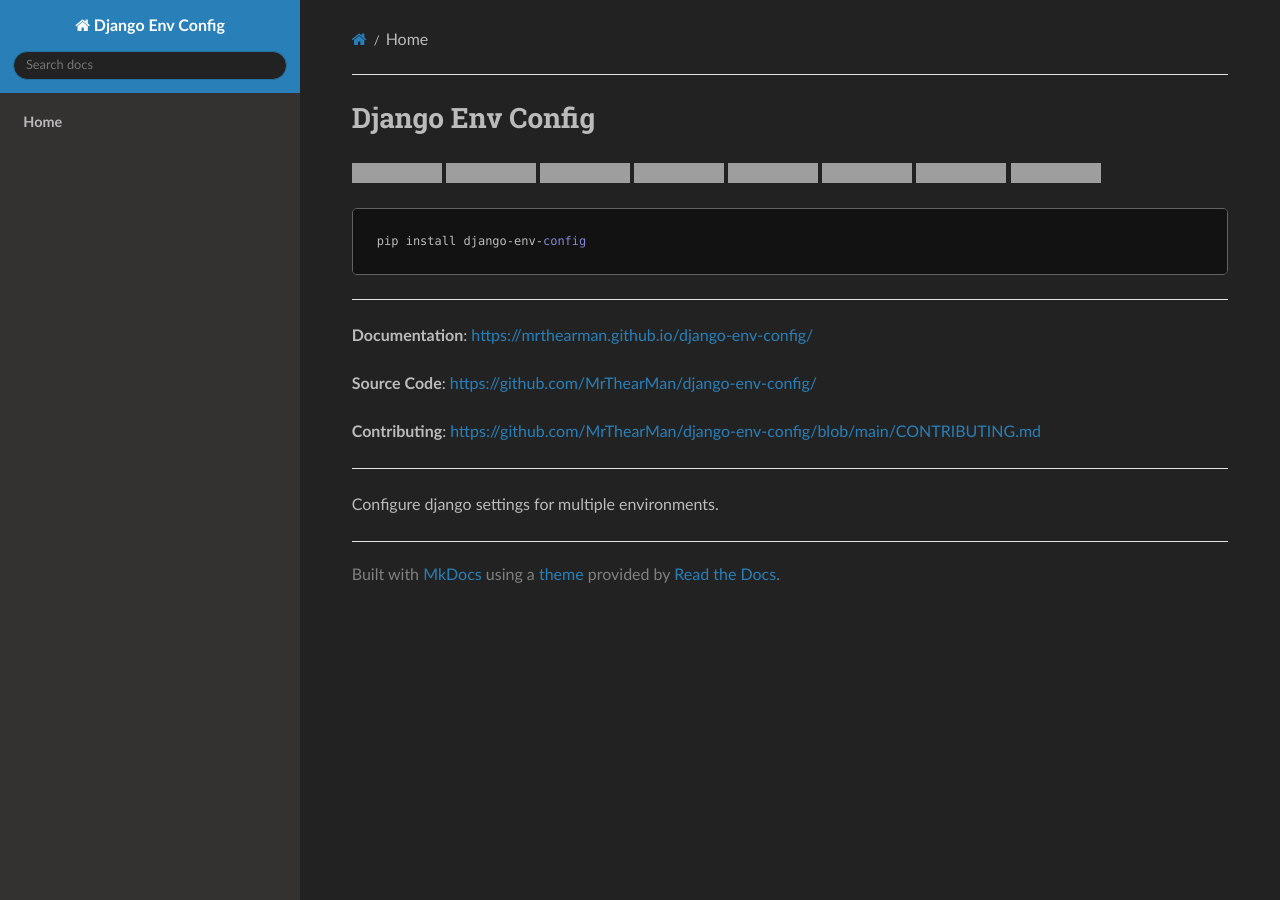
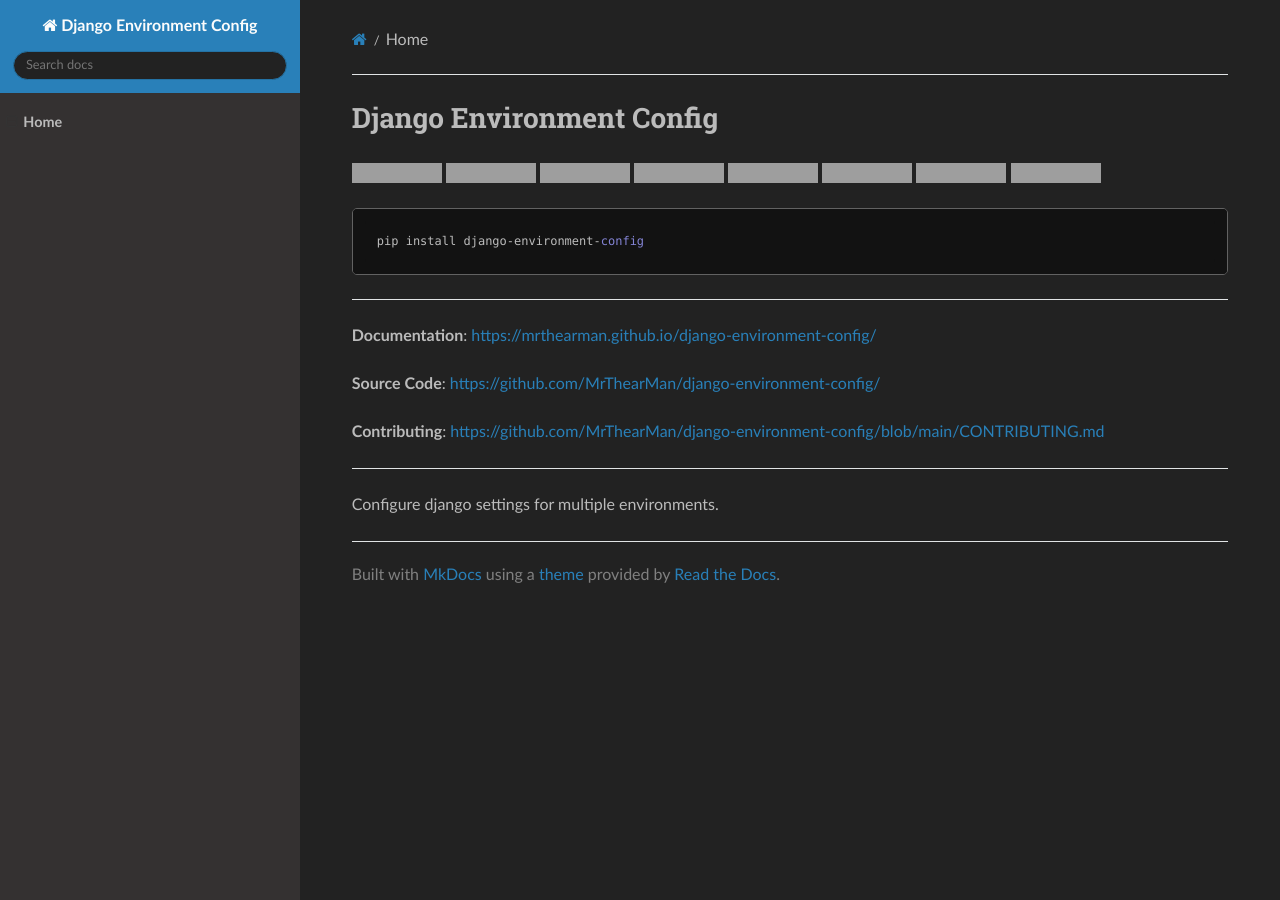
Before and after one commit to MrThearMan/django-environment-config, an MkDocs documentation site: the page built from docs/index.md, in a window 1280 px wide, cut to the strip 0-900 px from the top of the page. Built offline with MkDocs 1.6.1, drawn with Linux system fonts in a browser that asks for light colours; nearby versions of some CDN libraries; a script that is not in the unit is left out; grey boxes are pictures that could not be loaded.

Commit message:
Rename project to be able to publish to PyPI

````diff
--- a/docs/index.md
+++ b/docs/index.md
@@ -1,4 +1,4 @@
-# Django Env Config
+# Django Environment Config
 
 [![Coverage Status][coverage-badge]][coverage]
 [![GitHub Workflow Status][status-badge]][status]
@@ -10,33 +10,33 @@
 [![Python Version][version-badge]][pypi]
 
 ```shell
-pip install django-env-config
+pip install django-environment-config
 ```
 
 ---
 
-**Documentation**: [https://mrthearman.github.io/django-env-config/](https://mrthearman.github.io/django-env-config/)
+**Documentation**: [https://mrthearman.github.io/django-environment-config/](https://mrthearman.github.io/django-environment-config/)
 
-**Source Code**: [https://github.com/MrThearMan/django-env-config/](https://github.com/MrThearMan/django-env-config/)
+**Source Code**: [https://github.com/MrThearMan/django-environment-config/](https://github.com/MrThearMan/django-environment-config/)
 
-**Contributing**: [https://github.com/MrThearMan/django-env-config/blob/main/CONTRIBUTING.md](https://github.com/MrThearMan/django-env-config/blob/main/CONTRIBUTING.md)
+**Contributing**: [https://github.com/MrThearMan/django-environment-config/blob/main/CONTRIBUTING.md](https://github.com/MrThearMan/django-environment-config/blob/main/CONTRIBUTING.md)
 
 ---
 
 Configure django settings for multiple environments.
 
-[coverage-badge]: https://coveralls.io/repos/github/MrThearMan/django-env-config/badge.svg?branch=main
-[status-badge]: https://img.shields.io/github/actions/workflow/status/MrThearMan/django-env-config/test.yml?branch=main
-[pypi-badge]: https://img.shields.io/pypi/v/django-env-config
-[licence-badge]: https://img.shields.io/github/license/MrThearMan/django-env-config
-[repo-badge]: https://img.shields.io/github/last-commit/MrThearMan/django-env-config
-[issues-badge]: https://img.shields.io/github/issues-raw/MrThearMan/django-env-config
-[version-badge]: https://img.shields.io/pypi/pyversions/django-env-config
-[downloads-badge]: https://img.shields.io/pypi/dm/django-env-config
+[coverage-badge]: https://coveralls.io/repos/github/MrThearMan/django-environment-config/badge.svg?branch=main
+[status-badge]: https://img.shields.io/github/actions/workflow/status/MrThearMan/django-environment-config/test.yml?branch=main
+[pypi-badge]: https://img.shields.io/pypi/v/django-environment-config
+[licence-badge]: https://img.shields.io/github/license/MrThearMan/django-environment-config
+[repo-badge]: https://img.shields.io/github/last-commit/MrThearMan/django-environment-config
+[issues-badge]: https://img.shields.io/github/issues-raw/MrThearMan/django-environment-config
+[version-badge]: https://img.shields.io/pypi/pyversions/django-environment-config
+[downloads-badge]: https://img.shields.io/pypi/dm/django-environment-config
 
-[coverage]: https://coveralls.io/github/MrThearMan/django-env-config?branch=main
-[status]: https://github.com/MrThearMan/django-env-config/actions/workflows/test.yml
-[pypi]: https://pypi.org/project/django-env-config
-[licence]: https://github.com/MrThearMan/django-env-config/blob/main/LICENSE
-[repo]: https://github.com/MrThearMan/django-env-config/commits/main
-[issues]: https://github.com/MrThearMan/django-env-config/issues
+[coverage]: https://coveralls.io/github/MrThearMan/django-environment-config?branch=main
+[status]: https://github.com/MrThearMan/django-environment-config/actions/workflows/test.yml
+[pypi]: https://pypi.org/project/django-environment-config
+[licence]: https://github.com/MrThearMan/django-environment-config/blob/main/LICENSE
+[repo]: https://github.com/MrThearMan/django-environment-config/commits/main
+[issues]: https://github.com/MrThearMan/django-environment-config/issues
--- a/mkdocs.yml
+++ b/mkdocs.yml
@@ -1,4 +1,4 @@
-site_name: Django Env Config
+site_name: Django Environment Config
 
 nav:
   - Home: index.md
````
Also changed, not shown: CONTRIBUTING.md (+13 -13 lines), README.md (+19 -19 lines), pyproject.toml (+4 -4 lines), 4 other files.
